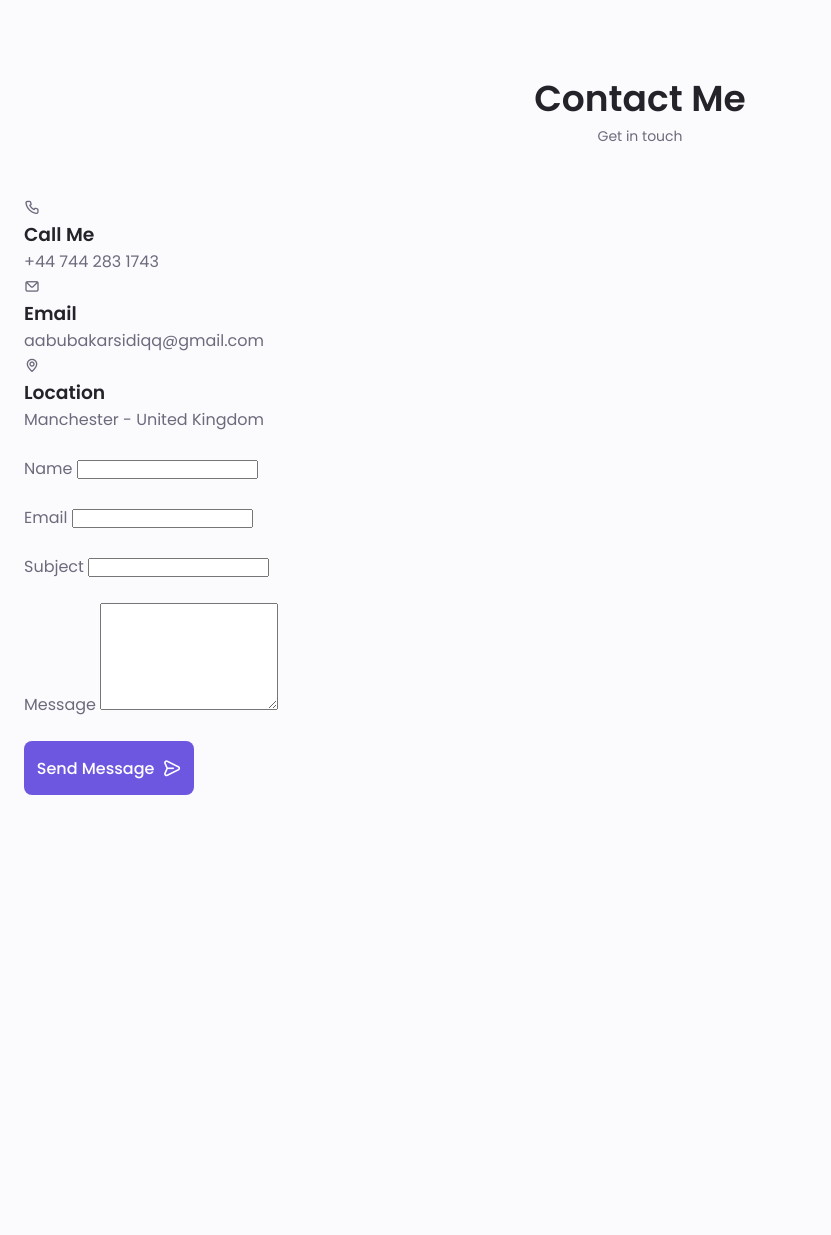
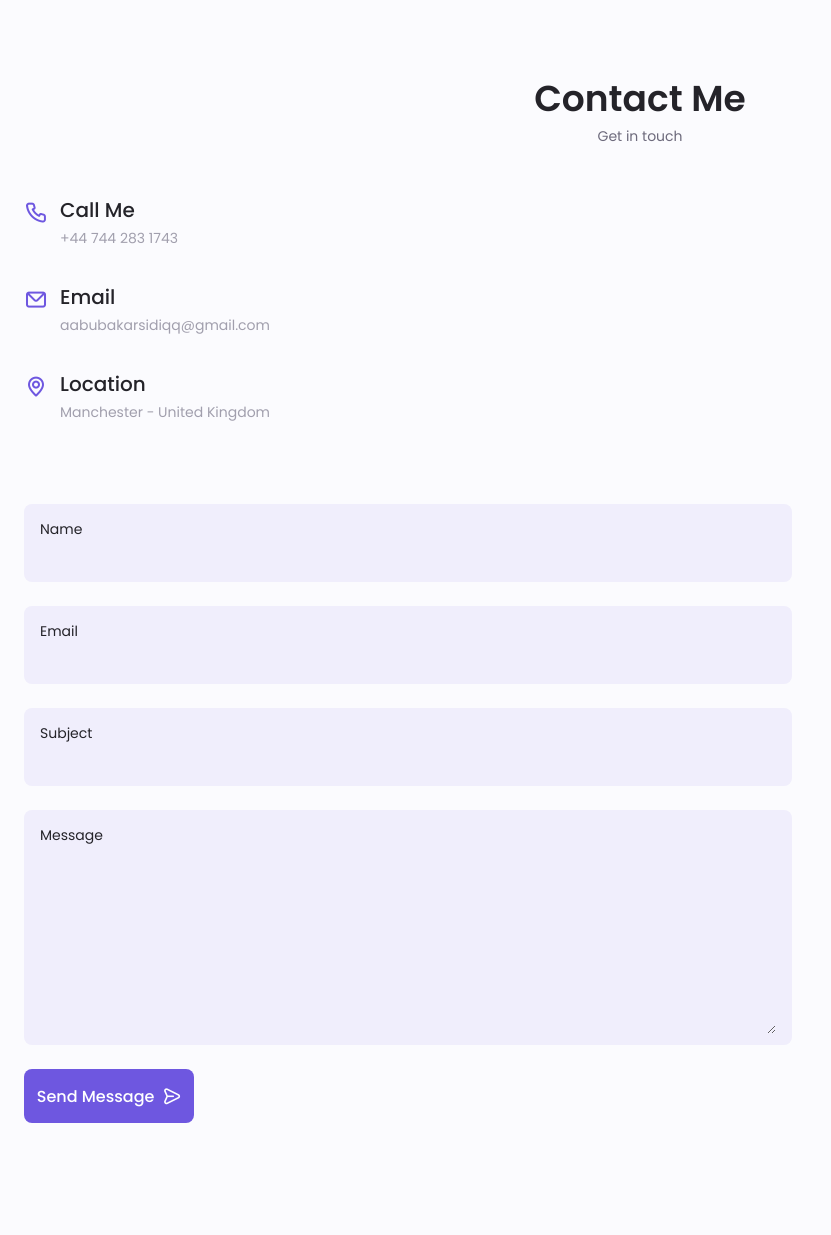
Before and after one commit to Ayoola32/Portfolio-Website, a PHP site: page / in a window 1280 px wide. Shown: the part 4680-5915 px from the top of the page, without its empty margins (0-831 px from the left). Before the commit the page ends 5475 px from the top, so only its background shows below. Run offline with PHP 8.4, Linux system fonts and the light colour scheme.

Commit message:
styles for contact section added

```diff
--- a/assets/css/styles.css
+++ b/assets/css/styles.css
@@ -828,8 +828,52 @@ overflow: initial;
 }
 
 /*==================== CONTACT ME ====================*/
+.contact__container{
+  row-gap: 3rem;
+}
 
+.contact__information{
+  display: flex;
+  margin-bottom: var(--mb-2);
+}
 
+.contact__icon{
+  font-size: 1.5rem;
+  color: var(--first-color);
+  margin-right: var(--mb-0-75);
+}
+
+.contact__title{
+  font-size: var(--h3-font-size);
+  font-weight: var(--font-medium);
+}
+
+.contact__subtitle{
+  font-size: var(--small-font-size);
+  color: var(--text-color-light);
+}
+
+.contact__content{
+  background-color: var(--input-color);
+  border-radius: .5rem;
+  padding: .75rem 1rem .25rem;
+}
+
+.contact__label{
+  font-size: var(--small-font-size);
+  color: var(--title-color);
+}
+
+.contact__input{
+  width: 100%;
+  background-color: var(--input-color);
+  color: var(--text-color);
+  font-family: var(--body-font);
+  font-size: var(--normal-font-size);
+  border: none;
+  outline: none;
+  padding: .25rem .5rem .5rem 0;
+}
 /*==================== FOOTER ====================*/
 
 
```
